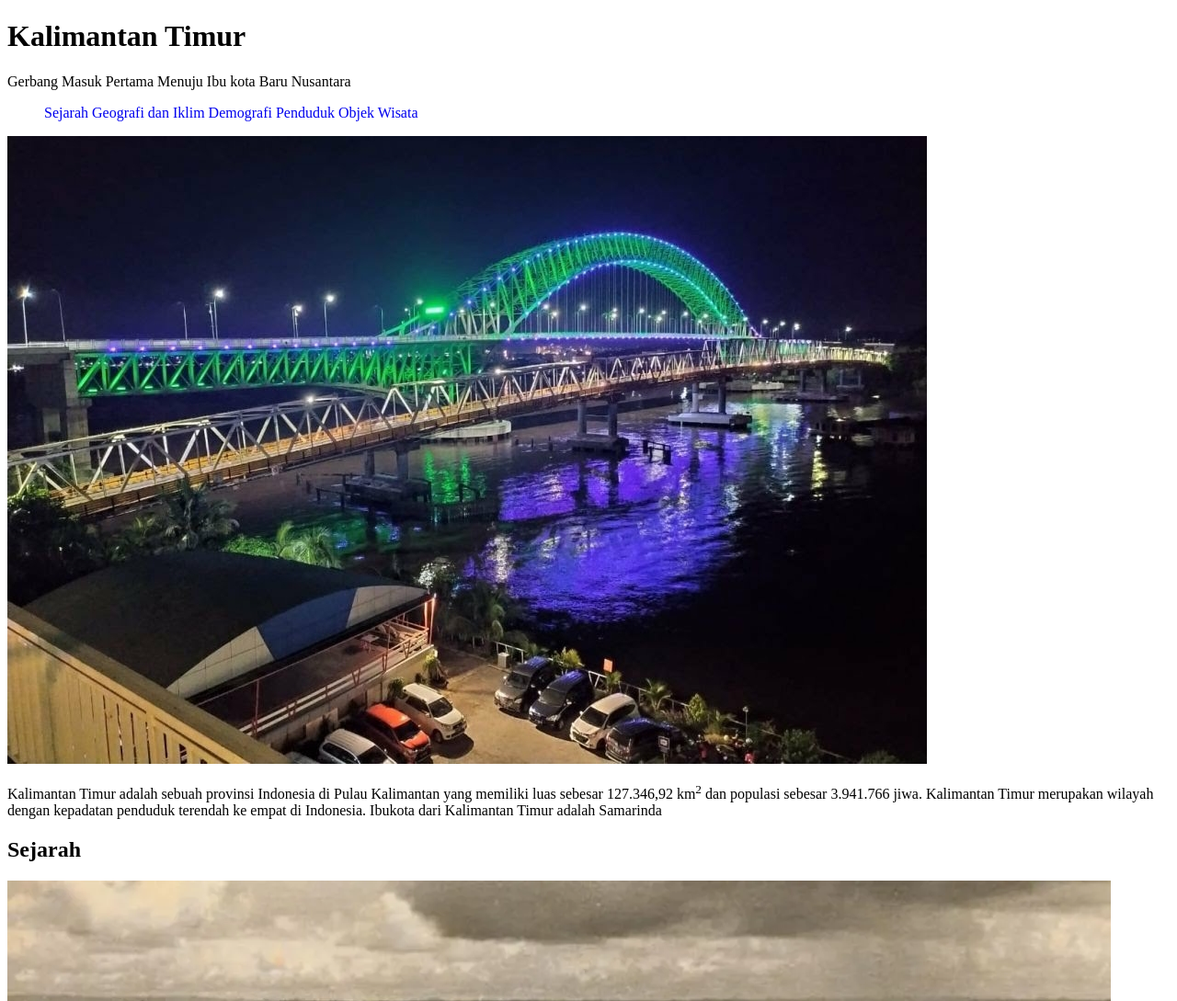
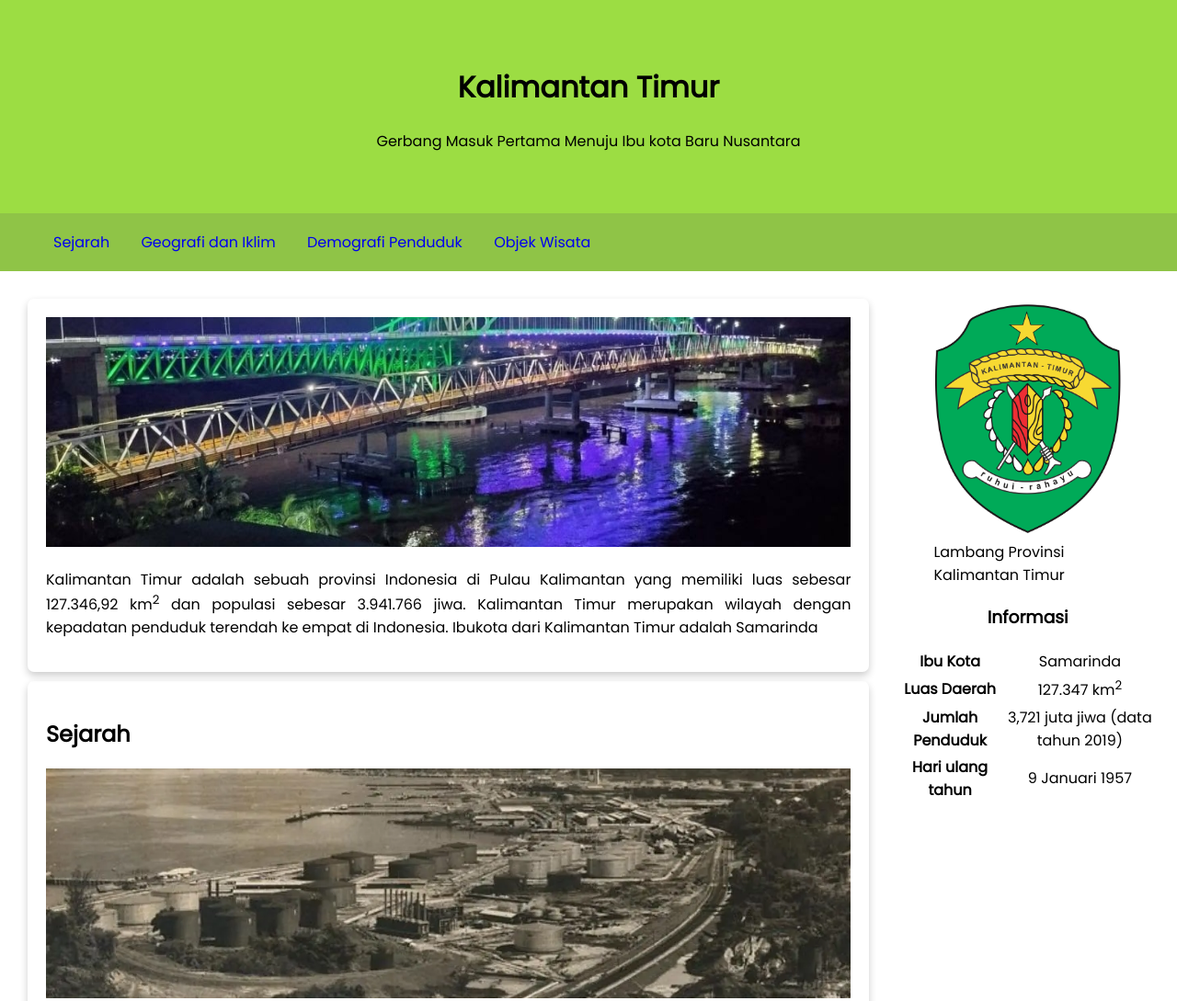
Before and after one commit to TatakAdi/Halaman-Profil-Kalimantan--Timur, a plain HTML site: page index.html in a window 1280 px wide. Shown: the top 1089 px of the page at 92% size. Drawn offline with Linux system fonts and the light colour scheme.

Commit message:
Mengatur styling Website

```diff
--- a/index.html
+++ b/index.html
@@ -5,8 +5,8 @@
     <link rel="stylesheet" href="style/style.css" />
   </head>
   <body>
-    <header>
-      <div>
+    <header class="Atas">
+      <div class="Headline">
         <h1>Kalimantan Timur</h1>
         <p>Gerbang Masuk Pertama Menuju Ibu kota Baru Nusantara</p>
       </div>
@@ -21,8 +21,12 @@
     </header>
     <main>
       <div id="content">
-        <article id="Pengantar">
-          <img src="assets/img/Jembatan Mahakam.webp" alt="Jembatan Mahakam" />
+        <article id="Pengantar" class="Kotak">
+          <img
+            src="assets/img/Jembatan Mahakam.webp"
+            alt="Jembatan Mahakam"
+            class="Photo"
+          />
           <p>
             Kalimantan Timur adalah sebuah provinsi Indonesia di Pulau
             Kalimantan yang memiliki luas sebesar 127.346,92 km<sup>2</sup> dan
@@ -31,11 +35,12 @@
             dari Kalimantan Timur adalah Samarinda
           </p>
         </article>
-        <article id="Sejarah">
+        <article id="Sejarah" class="Kotak">
           <h2>Sejarah</h2>
           <img
             src="assets/img/Balikpapan Jaman Dulu.webp"
             alt="Balikpapan Jaman Dulu"
+            class="Photo"
           />
           <p>
             Kalimantan Timur dikenal karena sejarah dan warisan budaya yang
@@ -63,9 +68,13 @@
             budaya.
           </p>
         </article>
-        <article id="Geografi">
+        <article id="Geografi" class="Kotak">
           <h2>Geografi dan Iklim</h2>
-          <img src="assets/img/Hutan Kalimantan.jpg" alt="Hutan Kalimantan" />
+          <img
+            src="assets/img/Hutan Kalimantan.jpg"
+            alt="Hutan Kalimantan"
+            class="Photo"
+          />
           <p>
             Daerah Kalimantan Timur memiliki luas wilayah daratan 127.346,92
             km<sup>2</sup> dan luas wilayah perairan 25.656 km<sup>2</sup> yang
@@ -140,11 +149,12 @@
             yang rawan banjir seperti Kota Samarinda dan Kota Balikpapan.
           </p>
         </article>
-        <article id="Demografi">
+        <article id="Demografi" class="Kotak">
           <h2>Demografi Penduduk</h2>
           <img
             src="assets/img/Penduduk Kalimantan.jpeg"
             alt="Penduduk Asli Kalimantan"
+            class="Photo"
           />
           <h3>Suku Bangsa</h3>
           <p>
@@ -191,7 +201,7 @@
             49 pura, 26 vihara, dan 4 klenteng.
           </p>
         </article>
-        <article id="Wisata">
+        <article id="Wisata" class="Kotak">
           <h2>Objek Wisata</h2>
           <p>
             Provinsi Kalimantan Timur memiliki beberapa objek wisata yang tidak
@@ -200,7 +210,11 @@
             saat liburan ke Kalimantan Timur:
           </p>
           <h3>Pulau Derawan</h3>
-          <img src="assets/img/Pulau Derawan (1).webp" alt="Pulau Derawan" />
+          <img
+            src="assets/img/Pulau Derawan (1).webp"
+            alt="Pulau Derawan"
+            class="Photo"
+          />
           <p>
             Pulau satu ini telah terkenal hingga ke mancanegara. Tak heran
             banyak turis luar negeri berkunjung ke Kepulauan Derawan. Pulau
@@ -214,7 +228,11 @@
             keindahan di Pulau Derawan, namun juga tidak ingin meninggalkannya.
           </p>
           <h3>Labuan Cermin</h3>
-          <img src="assets/img/Labuan Cermin.jpg" alt="Labuan Cermin" />
+          <img
+            src="assets/img/Labuan Cermin.jpg"
+            alt="Labuan Cermin"
+            class="Photo"
+          />
           <p>
             Danau Labuan Cermin ini terletak di Kecamatan Biduk-biduk, Kabupaten
             Berau, Kalimantan Timur. Danau ini sendiri diberi nama Labuan Cermin
@@ -223,7 +241,11 @@
             danau bisa terlihat jelas dari permukaan air danau.
           </p>
           <h3>Pulau Beras Basah</h3>
-          <img src="assets/img/Pulau Beras Basah.jpg" alt="Pulau Beras Basah" />
+          <img
+            src="assets/img/Pulau Beras Basah.jpg"
+            alt="Pulau Beras Basah"
+            class="Photo"
+          />
           <p>
             Pulau ini merupakan salah satu tempat wisata di Samarinda yang
             menawarkan panorama alam bawah laut. Airnya yang jernih, ombaknya
@@ -249,7 +271,7 @@
               <figcaption>Lambang Provinsi Kalimantan Timur</figcaption>
             </figure>
           </header>
-          <section>
+          <section id="Database">
             <h3>Informasi</h3>
             <table>
               <tr>
--- a/style/style.css
+++ b/style/style.css
@@ -1,11 +1,74 @@
+@import url("https://fonts.googleapis.com/css2?family=Poppins&display=swap");
+
+* {
+  box-sizing: border-box;
+}
+
+body {
+  font-family: "Poppins", sans-serif;
+
+  padding: 0;
+  margin: 0;
+}
+
+.Headline {
+  text-align: center;
+  background-color: rgb(156, 221, 67);
+  padding: 50px;
+}
+
+nav {
+  background-color: rgb(143, 196, 71);
+  padding: 3px;
+}
 nav li {
   display: inline;
+  padding: 15px;
+}
+
+nav ul {
+  list-style-type: none;
 }
 
 nav a {
   text-decoration: none;
 }
 
+main {
+  display: flex;
+  padding: 20px;
+}
+
+.Kotak {
+  border-radius: 7px;
+  box-shadow: 0 4px 8px 0 rgba(0, 0, 0, 0.2);
+  padding: 20px;
+  margin: 10px;
+}
+
+#content {
+  flex: 4;
+}
+
+main article p {
+  text-align: justify;
+}
+
+aside {
+  flex: 1;
+  padding-left: 20px;
+}
+
+#Database {
+  text-align: center;
+}
+.Photo {
+  width: 100%;
+  max-height: 250px;
+  object-fit: cover;
+  object-position: center;
+}
+
 #Lambang {
   height: 250px;
 }
```
